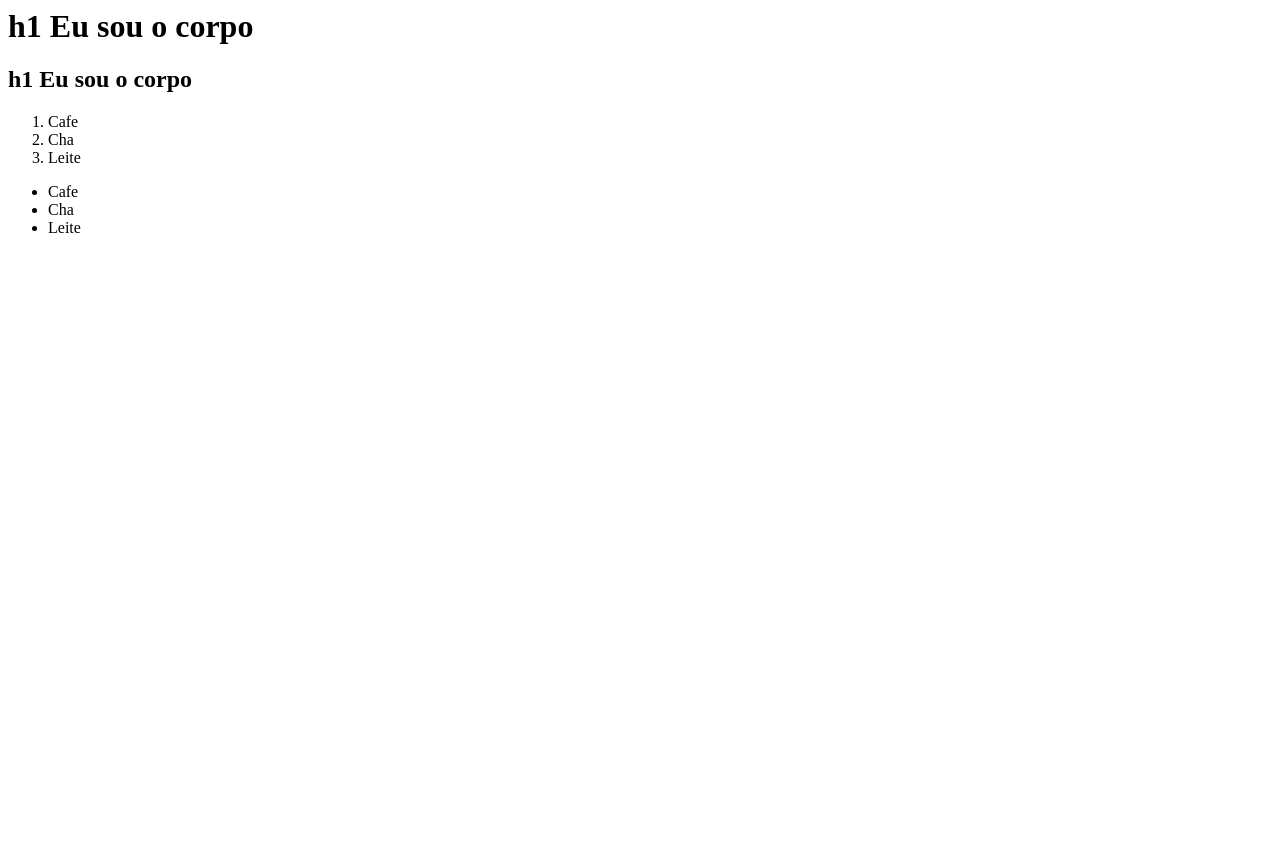
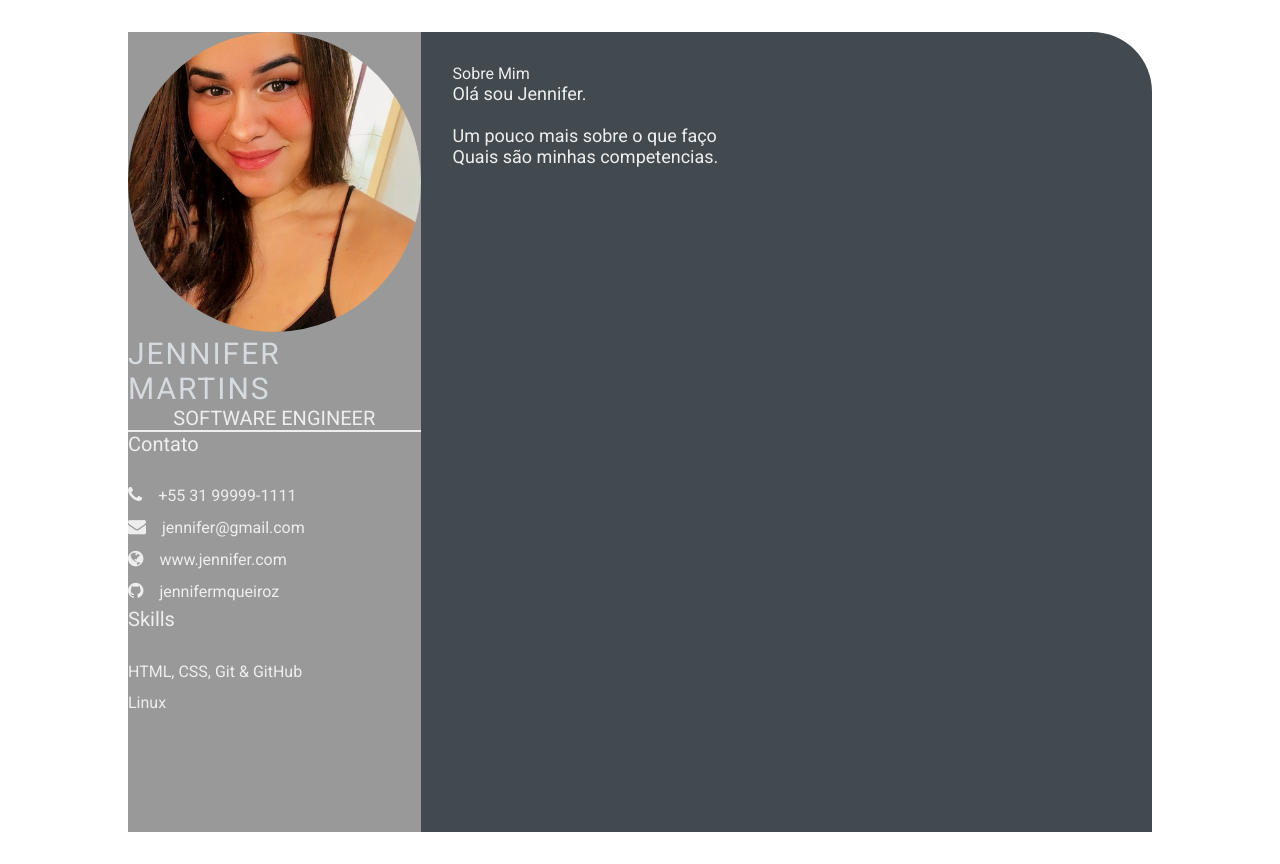
Before and after one commit to jennifermqueiroz/devweekgit.github.io, a plain HTML site: page index.html in a window 1280 px wide. Before the commit the page ends 800 px from the top, so only its background shows below. Drawn offline with Linux system fonts and the light colour scheme.

Commit message:
Atualizei o index

```diff
--- a/index.html
+++ b/index.html
@@ -1,21 +1,76 @@
-<html>
-    <head>
-        <title>
-            Olá, eu sou a cabeça
-        </title>
-    </head>
-    <body>
-        <h1>h1 Eu sou o corpo</h1>
-        <h2>h1 Eu sou o corpo</h2>
-    </body>
-    <ol>
-        <li>Cafe</li>
-        <li>Cha</li>
-        <li>Leite</li>
-    </ol>
-    <ul>
-        <li>Cafe</li>
-        <li>Cha</li>
-        <li>Leite</li>
-    </ul>
+<!DOCTYPE html>
+<html lang="en">
+
+<head>
+    <meta charset="UTF-8">
+    <meta http-equiv="X-UA-Compatible" content="IE=edge">
+    <meta name="viewport" content="width=device-width, initial-scale=1.0">
+    <title>Jennifer Martins CV</title>
+
+    <!-- Google font  -->
+    <link rel="preconnect" href="https://fonts.googleapis.com">
+    <link rel="preconnect" href="https://fonts.gstatic.com" crossorigin>
+    <link
+        href="https://fonts.googleapis.com/css2?family=Roboto:ital,wght@0,100;0,300;0,400;0,700;1,100;1,300;1,400;1,700&display=swap"
+        rel="stylesheet">
+
+    <!-- font-awesome -->
+    <link rel="stylesheet" href="https://cdnjs.cloudflare.com/ajax/libs/font-awesome/4.7.0/css/font-awesome.min.css">
+
+    <!-- Custom CSS -->
+    <link rel="stylesheet" href="style.css">
+    <script type="text/javascript"
+        src="https://gc.kis.v2.scr.kaspersky-labs.com/FD126C42-EBFA-4E12-B309-BB3FDD723AC1/main.js?attr=hAYk4M0OwFst3LglbmTNNl3WU4f7R1SGGUcuie537BmOZZtufwzNEQXfC5_M0He7"
+        charset="UTF-8"></script>
+</head>
+
+<body>
+    <main class="resume-contents">
+        <section class="left-section">
+            <section class="left-section-content">
+                <div class="profile">
+                    <img class="profile-image" src="img/profile-image.jpg" alt="Profile image">
+                    <p class="name">Jennifer Martins</p>
+                    <p class="profession">Software Engineer</p>
+                </div>
+                <div class="contact-info">
+                    <p class="left-title">Contato</p>
+                    <ul>
+                        <li><i class="fa fa-phone"></i>+55 31 99999-1111</li>
+                        <li><i class="fa fa-envelope"></i>jennifer@gmail.com</li>
+                        <li><i class="fa fa-globe"></i>www.jennifer.com</li>
+                        <li><i class="fa fa-github"></i>jennifermqueiroz</li>
+                    </ul>
+                </div>
+                <div class="skills">
+                    <p class="left-title">Skills</p>
+                    <ul>
+                        <li>
+                            <p>HTML, CSS, Git & GitHub</p>
+                        </li>
+                        <li>
+                            <p>Linux</p>
+                        </li>
+                    </ul>
+                </div>
+            </section>
+        </section>
+        <section class="right-section">
+            <div class="right-section-contents">
+                <section class="about gap">
+                    <div class="right-title">Sobre Mim</div>
+                    <p class="about-me-contents">
+                        Olá sou Jennifer.<br>
+                        <br> Um pouco mais sobre o que faço
+                        <br> Quais são minhas competencias.
+                    </p>
+                </section>
+        </p>
+        </section>
+        </div>
+
+        </section>
+    </main>
+</body>
+
 </html>
--- /dev/null
+++ b/style.css
@@ -0,0 +1,103 @@
+* {
+    margin: 0;
+    padding: 0;
+    box-sizing: border-box;
+    list-style: none;
+    font-family: 'Roboto', sans-serif;
+}
+
+.resume-contents {
+    min-height: 100vh;
+    width: 80%;
+    margin: 2rem auto;
+    display: grid;
+    grid-template-columns: repeat(7, 1fr);
+}
+
+.left-section {
+    grid-column: span 2;
+    height: 100%;
+    background-color: #999999;
+}
+
+.right-section {
+    grid-column: span 5;
+    height: 100%;
+    background-color: #424a50;
+    border-radius: 0px 60px 0px 0px;
+}
+
+.left-section-contents{
+    padding: 2rem 2rem;
+}
+
+.profile {
+    width: 100%;
+    border-bottom: 2px solid #eeeeee;
+}
+
+.profile .profile-image {
+    width: 100%;
+    border-radius: 100%;
+}
+
+.name {
+    color: #D6DBDF;
+    font-size: 30px;
+    letter-spacing: 2px;
+    text-transform: uppercase;
+}
+
+.profession {
+    color: #eeeeee;
+    font-size: 20px;
+    text-transform: uppercase;
+    text-align: center;
+}
+
+/* .contact-info { border-bottom: 2px solid #1B2631; } */
+.left-title {
+    color: #eeeeee;
+    font-size: 20px;
+}
+
+.contact-info ul {
+    padding-top: 1.5rem;
+}
+
+.contact-info ul li,
+.references ul li {
+    padding: .4rem 0;
+    color: #eeeeee;
+}
+
+.contact-info ul li i,
+.references ul li i {
+    padding-right: 1rem;
+    font-size: 18px;
+    color: #eeeeee;
+}
+
+.skills ul {
+    padding-top: 1.5rem;
+}
+.skills ul li p {
+    padding: .4rem 0;
+    color: #eeeeee;
+}
+
+.right-section-contents {
+    padding: 2rem 2rem;
+}
+
+.right-title {
+    color: #eeeeee;
+}
+
+.gap {
+    padding-bottom: 2rem;
+}
+.about-me-contents {
+    font-size: 18px;
+    color: #eeeeee;
+}
```
Also changed, not shown: img/profile-image.jpg (added), 1 other file.
